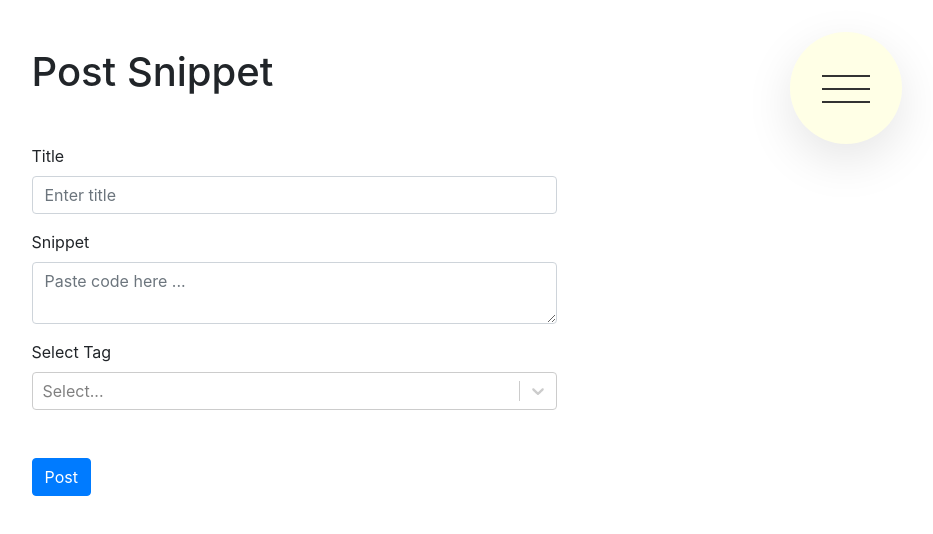
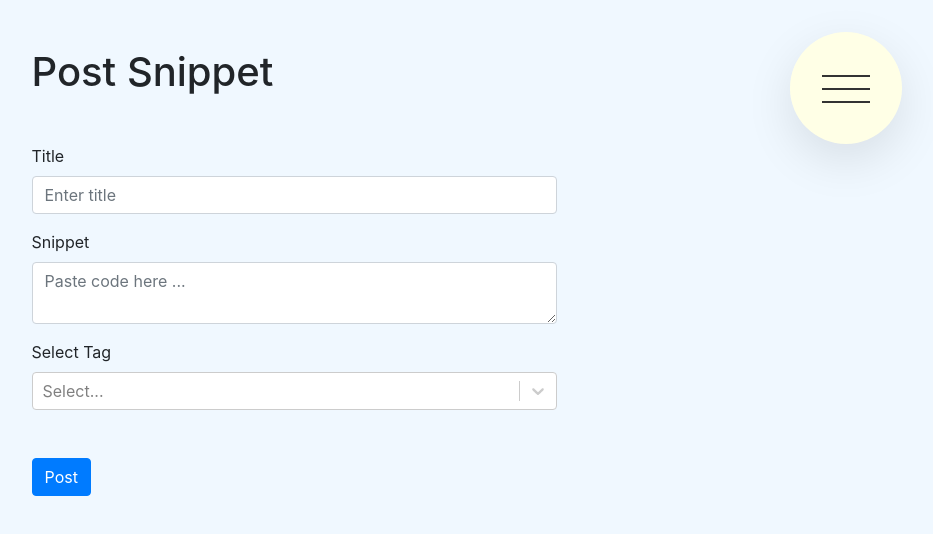
Before and after one commit to kazouki/group-project, a React (Create React App) app: page /inputform in a window 1280 px wide. Shown: the top 534 px of the page, without its empty margins (346-1279 px from the left). Built offline with nearby package versions, Linux system fonts and the light colour scheme; no server answers.

Commit message:
add some styling

```diff
--- a/src/App.css
+++ b/src/App.css
@@ -0,0 +1,3 @@
+body {
+  background-color: aliceblue !important;
+}
--- a/src/components/Tag/Tag.css
+++ b/src/components/Tag/Tag.css
@@ -5,4 +5,5 @@
 
   margin: 5px;
   background: green;
+  border-radius: 7px;
 }
--- a/src/pages/Layout/Layout.css
+++ b/src/pages/Layout/Layout.css
@@ -1,6 +1,6 @@
-.sectionTags {
+/* .sectionTags {
   background-color: lightblue;
-}
+} */
 
 .sectionSnippets {
   display: flex;
--- a/src/pages/Tags/Tags.css
+++ b/src/pages/Tags/Tags.css
@@ -2,7 +2,7 @@
   /* flex-direction: column;
   display: flex; */
   align-items: stretch;
+  padding-top: 60px;
 
   /* flex-direction: column; */
-  background-color: lightslategray;
 }
```
